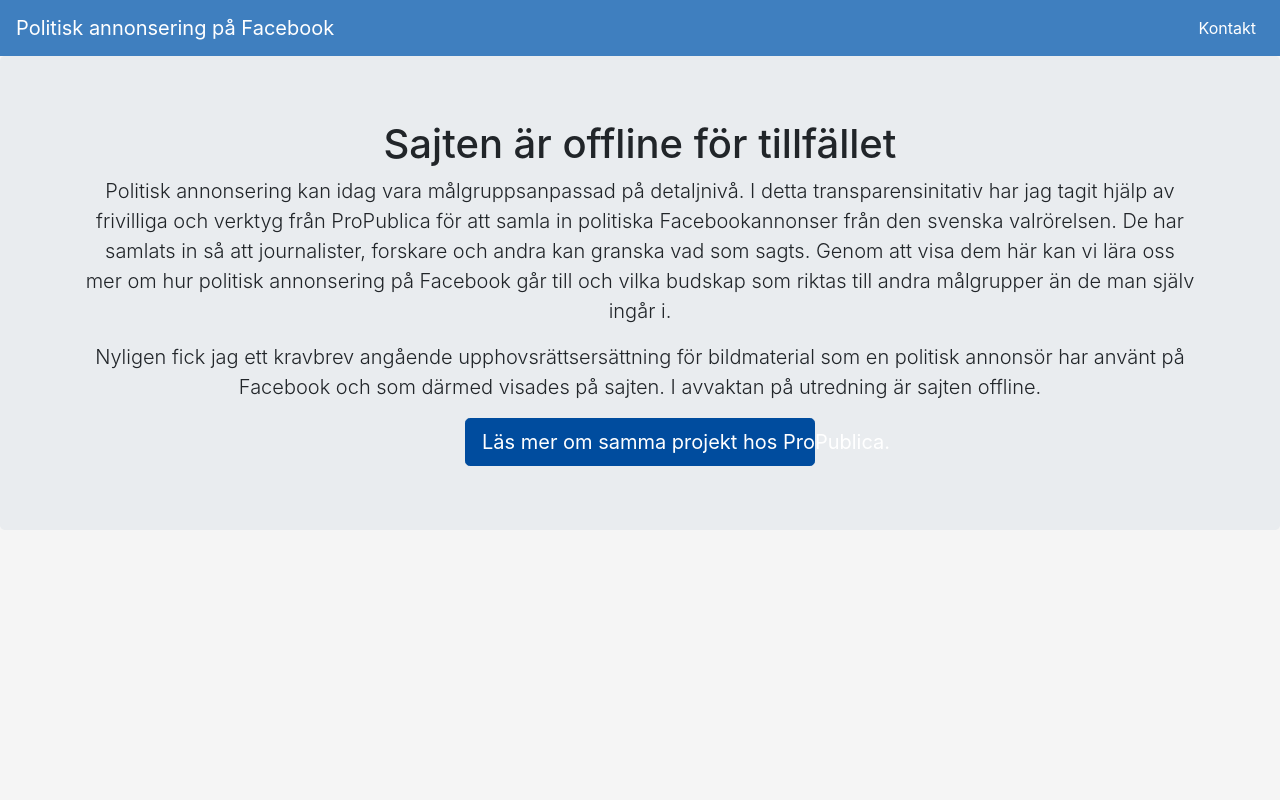
After one commit to peterk/fb-political-ads, a Flask app: template web/app/templates/http451.html in a window 1280 px wide. The commit adds this page. Run offline with Flask 2, Linux system fonts and the light colour scheme; the template is opened without the code that fills it, so the values that code supplies are empty; some libraries are stand-ins or nearby versions.

Commit message:
HTTP 451

```diff
--- a/web/app/main.py
+++ b/web/app/main.py
@@ -24,86 +24,89 @@ app.config['SQLALCHEMY_TRACK_MODIFICATIONS'] = False
 cache = Cache(app, config={'CACHE_TYPE': 'memcached', 'CACHE_MEMCACHED_SERVERS': ('memcached:11211',)})
 
 
-
 def view_full_path_key():
     return request.full_path
-
-
-
-@cache.cached(timeout=120, key_prefix='advertisers')
-def get_advertisers():
-    return [ad.advertiser for ad in Ad.query.options(load_only("advertiser")).order_by(Ad.advertiser).distinct("advertiser").all() if ad.advertiser is not None]
-
-
-
-def get_advertisers_and_count():
-    return [(ad.advertiser, ad.count) for ad in Ad.query.with_entities(Ad.advertiser, func.count(Ad.advertiser).label('count')).group_by(Ad.advertiser).order_by(Ad.advertiser).all() if ad.advertiser is not None]
-
 
 
 @app.route("/", methods=['GET'])
 @cache.cached(timeout=60*60*12, key_prefix=view_full_path_key)
 def index():
-
-    advertiser_filter = request.args.get('advertiser', None)
-    search_query = request.args.get('q', "")
-    page = request.args.get('page', 1, type=int)
-
-    total_adcount = Ad.query.count()
-
-    query = Ad.query
-
-    if search_query:
-       query = query.filter(func.to_tsvector('swedish', Ad.plaintext).match(search_query, postgresql_regconfig='swedish'))
-
-    if advertiser_filter:
-       query = query.filter_by(advertiser=advertiser_filter)
-
-    adcount = query.count()
-    ads = query.order_by(desc(Ad.created_at)).paginate(page, ADS_PER_PAGE, False)
-
-    next_url = url_for('index', page=ads.next_num, advertiser=advertiser_filter, q=search_query) if ads.has_next else None
-    prev_url = url_for('index', page=ads.prev_num, advertiser=advertiser_filter, q=search_query) if ads.has_prev else None
-
-    return render_template('index.html', \
-            ads=ads.items, \
-            advertisers=get_advertisers(), \
-            advertiser_filter=advertiser_filter, \
-            adcount=adcount, \
-            total_adcount=total_adcount, \
-            ads_per_page=ADS_PER_PAGE, \
-            next_url=next_url, \
-            prev_url=prev_url, \
-            search_query=search_query, \
-            now=time.ctime())
+    return render_template('http451.html'), 451
 
 
-
-@app.route("/ad/<string:fbid>", methods=['GET'])
-@cache.cached(timeout=60*60*12)
-def ad(fbid):
-    ad = Ad.query.filter_by(fbid=fbid).first()
-
-    if ad:
-        return render_template('ad.html', ad=ad)
-    else:
-        abort(404)
+#@cache.cached(timeout=120, key_prefix='advertisers')
+#def get_advertisers():
+#    return [ad.advertiser for ad in Ad.query.options(load_only("advertiser")).order_by(Ad.advertiser).distinct("advertiser").all() if ad.advertiser is not None]
+#
+#
+#
+#def get_advertisers_and_count():
+#    return [(ad.advertiser, ad.count) for ad in Ad.query.with_entities(Ad.advertiser, func.count(Ad.advertiser).label('count')).group_by(Ad.advertiser).order_by(Ad.advertiser).all() if ad.advertiser is not None]
+#
+#
+#
+#@app.route("/", methods=['GET'])
+#@cache.cached(timeout=60*60*12, key_prefix=view_full_path_key)
+#def index():
+#
+#    advertiser_filter = request.args.get('advertiser', None)
+#    search_query = request.args.get('q', "")
+#    page = request.args.get('page', 1, type=int)
+#
+#    total_adcount = Ad.query.count()
+#
+#    query = Ad.query
+#
+#    if search_query:
+#       query = query.filter(func.to_tsvector('swedish', Ad.plaintext).match(search_query, postgresql_regconfig='swedish'))
+#
+#    if advertiser_filter:
+#       query = query.filter_by(advertiser=advertiser_filter)
+#
+#    adcount = query.count()
+#    ads = query.order_by(desc(Ad.created_at)).paginate(page, ADS_PER_PAGE, False)
+#
+#    next_url = url_for('index', page=ads.next_num, advertiser=advertiser_filter, q=search_query) if ads.has_next else None
+#    prev_url = url_for('index', page=ads.prev_num, advertiser=advertiser_filter, q=search_query) if ads.has_prev else None
+#
+#    return render_template('index.html', \
+#            ads=ads.items, \
+#            advertisers=get_advertisers(), \
+#            advertiser_filter=advertiser_filter, \
+#            adcount=adcount, \
+#            total_adcount=total_adcount, \
+#            ads_per_page=ADS_PER_PAGE, \
+#            next_url=next_url, \
+#            prev_url=prev_url, \
+#            search_query=search_query, \
+#            now=time.ctime())
+#
+#
+#
+#@app.route("/ad/<string:fbid>", methods=['GET'])
+#@cache.cached(timeout=60*60*12)
+#def ad(fbid):
+#    ad = Ad.query.filter_by(fbid=fbid).first()
+#
+#    if ad:
+#        return render_template('ad.html', ad=ad)
+#    else:
+#        abort(404)
+#
+#
+#
+#@app.route("/annonsorer", methods=['GET'])
+#@cache.cached(timeout=60*60*12)
+#def advertisers():
+#    advertisers = get_advertisers_and_count()
+#    return render_template('advertisers.html', advertisers=advertisers)
 
 
-
-@app.route("/annonsorer", methods=['GET'])
-@cache.cached(timeout=60*60*12)
-def advertisers():
-    advertisers = get_advertisers_and_count()
-    return render_template('advertisers.html', advertisers=advertisers)
-
-
-
-@app.route("/om-insamlingen", methods=['GET'])
-@cache.cached(timeout=60*60*12)
-def about():
-    return render_template('about.html')
-
+#@app.route("/om-insamlingen", methods=['GET'])
+#@cache.cached(timeout=60*60*12)
+#def about():
+#    return render_template('about.html')
+#
 
 
 @app.route("/cc/<string:key>", methods=['GET'])
@@ -121,7 +124,6 @@ def cache_clear(key):
         abort(401)
 
 
-
 if __name__ == "__main__":
     # Only for debugging while developing
     app.run(host='0.0.0.0', debug=DEBUG, port=80)
--- /dev/null
+++ b/web/app/templates/http451.html
@@ -0,0 +1,20 @@
+{% extends "layout.html" %}
+{% block title %}
+    Politisk annonsering på Facebook
+{% endblock %}
+{% block body %}
+    <section class="jumbotron text-center">
+      <div class="container">
+	<h1 class="jumbotron-heading">Sajten är offline för tillfället</h1>
+	<p class="lead">Politisk annonsering kan idag vara målgruppsanpassad på detaljnivå. I detta transparensinitativ har jag tagit hjälp av frivilliga och verktyg från ProPublica för att samla in politiska Facebookannonser från den svenska valrörelsen. De har samlats in så att journalister, forskare och andra kan granska vad som sagts.
+     Genom att visa dem här kan vi lära oss mer om hur politisk annonsering på Facebook går till och vilka budskap som riktas till andra målgrupper än de man själv ingår i.</p>
+	<p class="lead">Nyligen fick jag ett kravbrev angående upphovsrättsersättning för bildmaterial som en politisk annonsör har använt på Facebook och som därmed visades på sajten. I avvaktan
+    på utredning är sajten offline.</p>
+	<div class="row" role="main">
+	  <div class="col-md-4 offset-md-4">
+	    <a href="https://projects.propublica.org/political-ad-collector/" class="btn btn-lg btn-primary btn-block" role="button">Läs mer om samma projekt hos ProPublica.</a>
+	  </div>
+	</div>
+      </div>
+    </section>
+{% endblock %}
--- a/web/app/templates/layout.html
+++ b/web/app/templates/layout.html
@@ -21,18 +21,18 @@
 
   <body class="text-center">
     <nav class="navbar navbar-expand-lg navbar-dark justify-content-between" style="background-color: #3F7FBF;">
-      <a class="navbar-brand" href="/">Politiska annonser</a>
+      <a class="navbar-brand" href="/">Politisk annonsering på Facebook</a>
   <button class="navbar-toggler" type="button" data-toggle="collapse" data-target="#navbarNavAltMarkup" aria-controls="navbarNavAltMarkup" aria-expanded="false" aria-label="Visa/dölj meny">
     <span class="navbar-toggler-icon"></span>
   </button>
  <div class="collapse navbar-collapse" id="navbarNavAltMarkup">
       <ul class="navbar-nav ml-auto">
-	<li class="nav-item">
+	<!-- li class="nav-item">
 	  <a class="nav-link active" href="/annonsorer">Annonsörer</a>
 	</li>
 	<li class="nav-item">
 	  <a class="nav-link active" href="/om-insamlingen">Om insamlingen</a>
-	</li>
+	</li -->
 	<li class="nav-item">
 	  <a class="nav-link active" href="https://www.peterkrantz.se/">Kontakt</a>
 	</li>
@@ -40,7 +40,7 @@
     </div>
     </nav>
     {% block body %}{% endblock %}
-    <p class="mt-5">Ser du inga annonser? Missa inte att stänga av din adblocker.</p>
+    <!-- p class="mt-5">Ser du inga annonser? Missa inte att stänga av din adblocker.</p -->
     <script src="{{ url_for('static', filename='js/jquery-3.2.1.slim.min.js') }}" integrity="sha384-KJ3o2DKtIkvYIK3UENzmM7KCkRr/rE9/Qpg6aAZGJwFDMVNA/GpGFF93hXpG5KkN" crossorigin="anonymous"></script>
     <script src="{{ url_for('static', filename='js/popper.min.js') }}" integrity="sha384-ApNbgh9B+Y1QKtv3Rn7W3mgPxhU9K/ScQsAP7hUibX39j7fakFPskvXusvfa0b4Q" crossorigin="anonymous"></script>
     <script src="{{ url_for('static', filename='js/bootstrap.min.js') }}" integrity="sha384-JZR6Spejh4U02d8jOt6vLEHfe/JQGiRRSQQxSfFWpi1MquVdAyjUar5+76PVCmYl" crossorigin="anonymous"></script>
```
